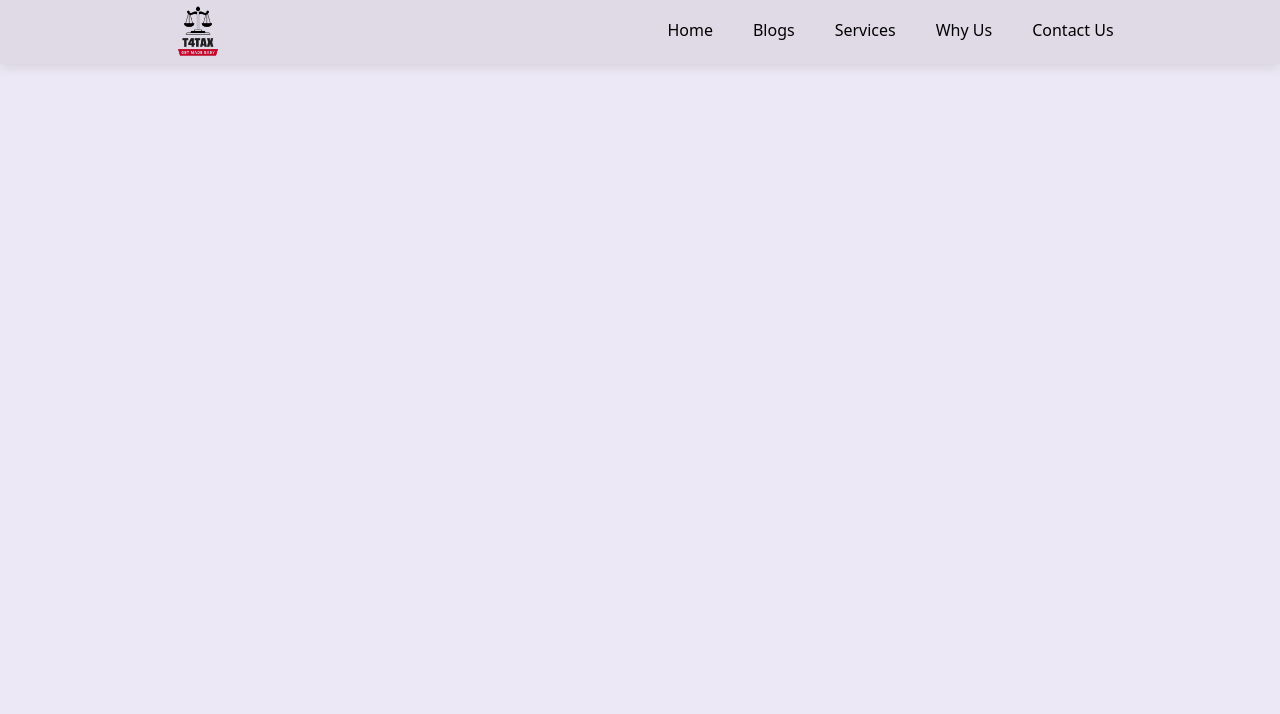
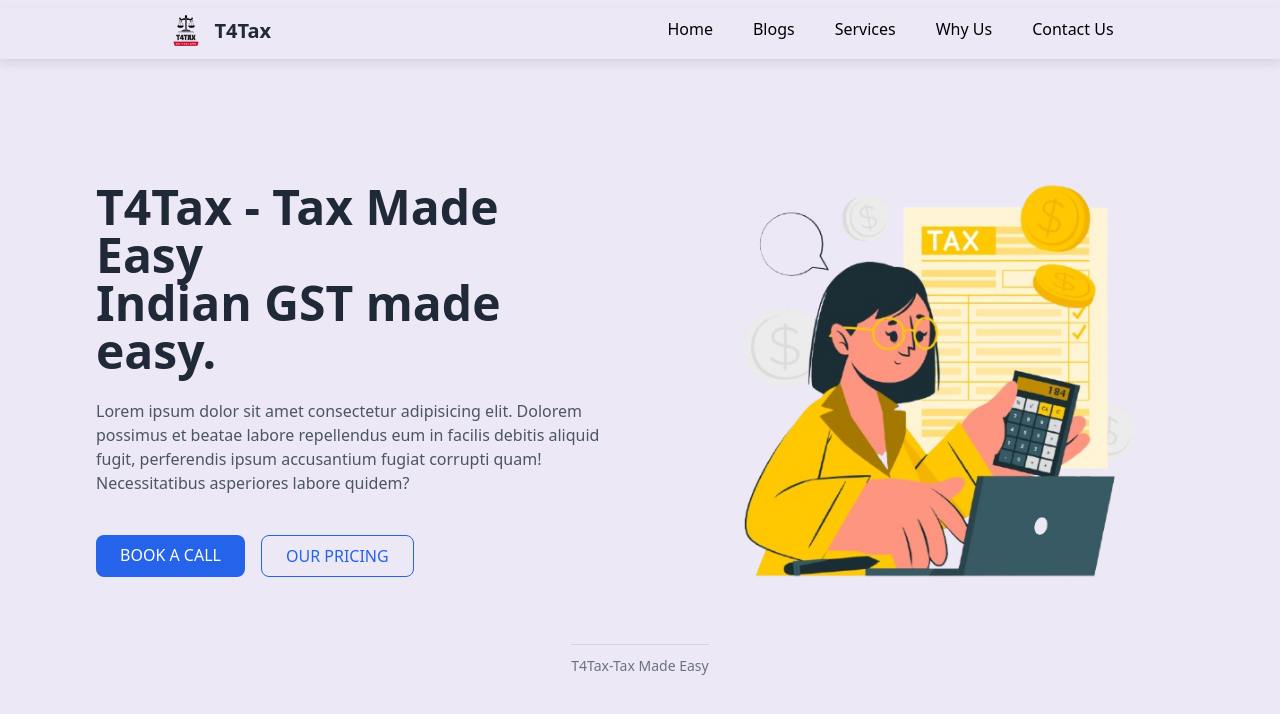
Before and after one commit to T4Tax-Tax-Made-Easy/T4Tax-client, a React (Vite) app: page / in a window 1280 px wide. Shown: the top 714 px of the page. Built offline with nearby package versions, Linux system fonts and the light colour scheme.

Commit message:
navbar  & hero section done

```diff
--- a/index.html
+++ b/index.html
@@ -2,7 +2,7 @@
 <html lang="en">
   <head>
     <meta charset="UTF-8" />
-
+    <link rel="icon" href="src/assets/T4Tax.png" />
     <meta name="viewport" content="width=device-width, initial-scale=1.0" />
     <title>T4Tax</title>
   </head>
--- /dev/null
+++ b/src/components/Herosection.tsx
@@ -0,0 +1,56 @@
+import { Link } from "react-router-dom";
+import personImage from "../assets/ca.png"; // replace with correct image path // replace with your logo path
+const App = () => {
+  return (
+    <div className="bg-[#ede8f5] min-h-screen flex flex-col justify-center items-center">
+      <header className="absolute top-4 left-4 flex items-center gap-4"></header>
+
+      <main className="flex flex-col-reverse lg:flex-row justify-center items-center lg:gap-20 gap-10 px-6 lg:px-24 py-10">
+        {/* Left section */}
+        <div className="flex flex-col gap-6 text-center lg:text-left lg:w-1/2">
+          <h1 className="text-4xl lg:text-5xl font-bold text-gray-800">
+            T4Tax - Tax Made Easy
+            <br /> Indian GST made easy.
+          </h1>
+          <p className="text-gray-600">
+            Lorem ipsum dolor sit amet consectetur adipisicing elit. Dolorem
+            possimus et beatae labore repellendus eum in facilis debitis aliquid
+            fugit, perferendis ipsum accusantium fugiat corrupti quam!
+            Necessitatibus asperiores labore quidem?
+          </p>
+
+          {/* Buttons */}
+          <div className="flex justify-center lg:justify-start gap-4 mt-4">
+            <Link
+              to="/book-call"
+              className="bg-blue-600 text-white px-6 py-2 rounded-lg hover:bg-blue-700 transition"
+            >
+              BOOK A CALL
+            </Link>
+            <Link
+              to="/contact-sales"
+              className="border border-blue-600 text-blue-600 px-6 py-2 rounded-lg hover:bg-blue-100 transition"
+            >
+              OUR PRICING
+            </Link>
+          </div>
+        </div>
+
+        {/* Right section (Image) */}
+        <div className="lg:w-1/2">
+          <img
+            src={personImage}
+            alt="Person with phone"
+            className="w-full max-w-md mx-auto"
+          />
+        </div>
+      </main>
+
+      <div className="border-t border-gray-300 py-2">
+        <span className="text-sm text-gray-500">T4Tax-Tax Made Easy</span>
+      </div>
+    </div>
+  );
+};
+
+export default App;
--- a/src/components/Navbar.css
+++ b/src/components/Navbar.css
@@ -4,6 +4,8 @@
   left: 0;
   width: 100%;
   z-index: 50;
+  padding-top: 0.5rem;
+  padding-bottom: 0.9rem;
 }
 
 .content-container {
@@ -13,8 +15,10 @@
   width: 100%;
   padding-left: max(1rem, 13vw);
   padding-right: max(1rem, 13vw);
-  background-color: rgba(30, 30, 30, 0.066);
+
   box-shadow: 0 4px 10px rgba(0, 0, 0, 0.094);
+  padding-bottom: 0.5rem;
+  padding-top: 0.2rem;
 }
 
 .header::before {
@@ -62,12 +66,12 @@
     left: 0;
     width: 100%;
     height: 0;
-    background-color: rgb(30, 30, 30); /* Darker background */
+    background-color: rgba(30, 30, 30, 0.121); /* Darker background */
     backdrop-filter: blur(30px);
     gap: 1rem;
     transition: 0.3s ease;
     overflow: hidden;
-    box-shadow: 0 4px 10px rgba(0, 0, 0, 0.892); /* Add shadow for depth */
+    box-shadow: 0 4px 10px rgba(0, 0, 0, 0.144); /* Add shadow for depth */
   }
 
   .open {
--- a/src/components/Navbar.tsx
+++ b/src/components/Navbar.tsx
@@ -11,8 +11,9 @@ const Header = () => {
   return (
     <header className="header">
       <div className="content-container">
-        <a href="/">
-          <img src={t4taxLogo} alt="T4Tax" className="h-16 w-auto" />
+        <a href="/" className="flex items-center gap-2">
+          <img src={t4taxLogo} alt="T4Tax" className="h-10 w-auto" />
+          <p className="text-xl font-semibold text-gray-800">T4Tax</p>
         </a>
 
         <input
--- a/src/pages/Home.tsx
+++ b/src/pages/Home.tsx
@@ -1,10 +1,10 @@
+import Herosection from "../components/Herosection";
 import "../index.css";
 
 const Home = () => {
   return (
     <div>
-      <h1>hello world</h1>
-      <h1>Y the fuck it is not displaying raa</h1>
+      <Herosection />
     </div>
   );
 };
```
Also changed, not shown: src/assets/ca.png (added).
